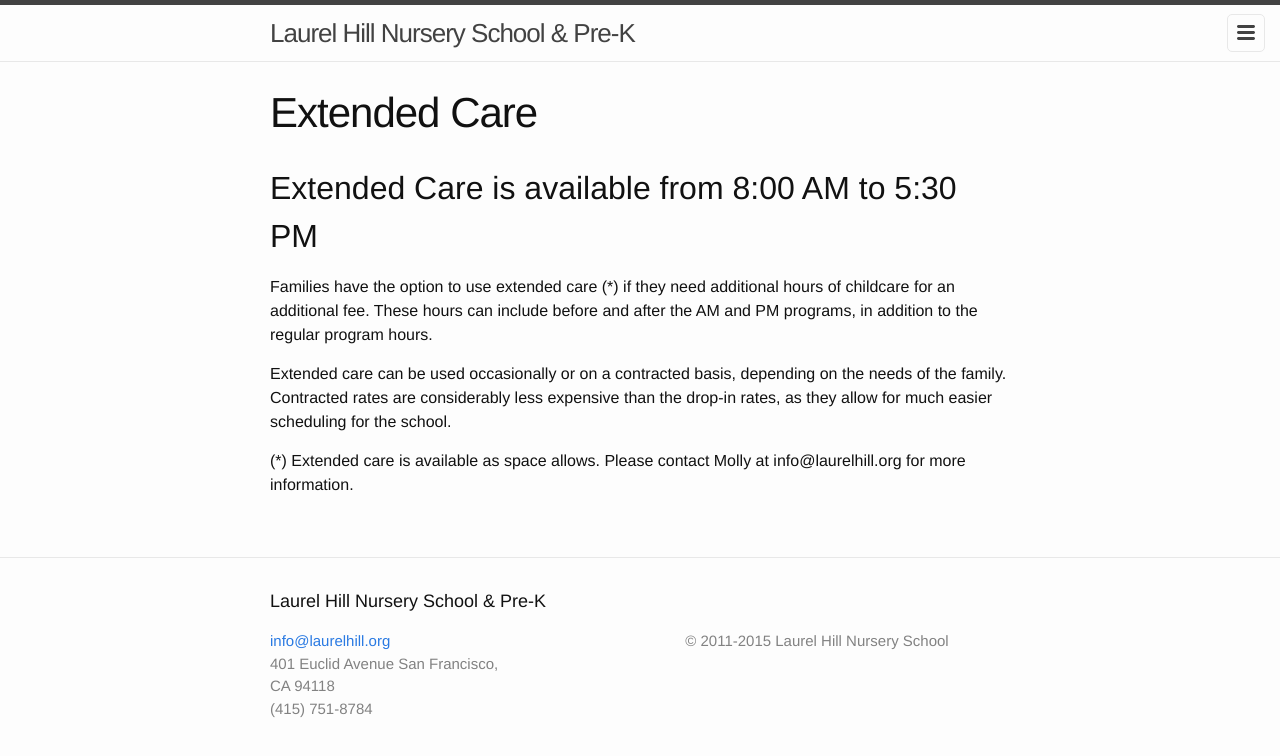
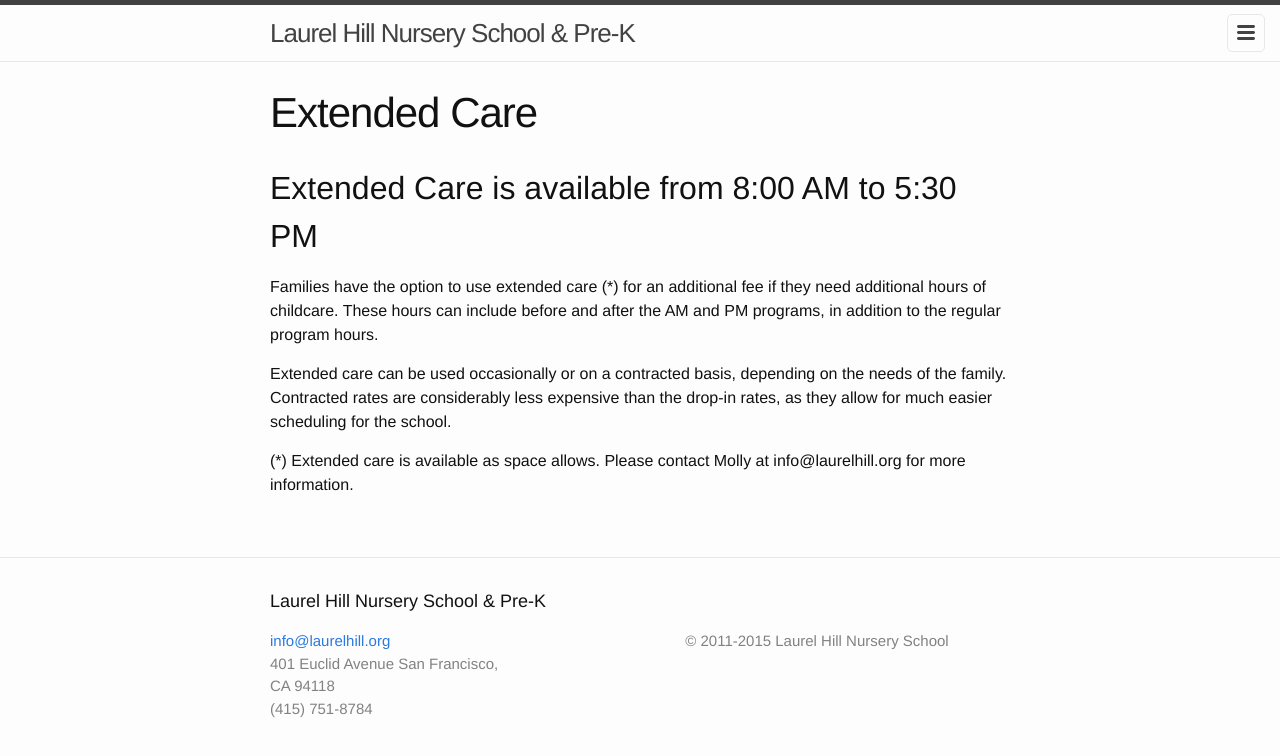
Before and after one commit to saliemchiu/lhns, a Jekyll site: the page built from _programs/extended-care.md, in a window 1280 px wide. Shown: the top 756 px of the page. Built offline with Jekyll 4.4.1, drawn with Linux system fonts in a browser that asks for light colours.

```diff
--- a/_programs/extended-care.md
+++ b/_programs/extended-care.md
@@ -6,7 +6,7 @@ permalink: /programs/extended-care/
 
 ## Extended Care is available from 8:00 AM to 5:30 PM
 
-Families have the option to use extended care (*) if they need additional hours of childcare for an additional fee. These hours can include before and after the AM and PM programs, in addition to the regular program hours.
+Families have the option to use extended care (*) for an additional fee if they need additional hours of childcare. These hours can include before and after the AM and PM programs, in addition to the regular program hours.
 
 Extended care can be used occasionally or on a contracted basis, depending on the needs of the family. Contracted rates are considerably less expensive than the drop-in rates, as they allow for much easier scheduling for the school.
 
```
